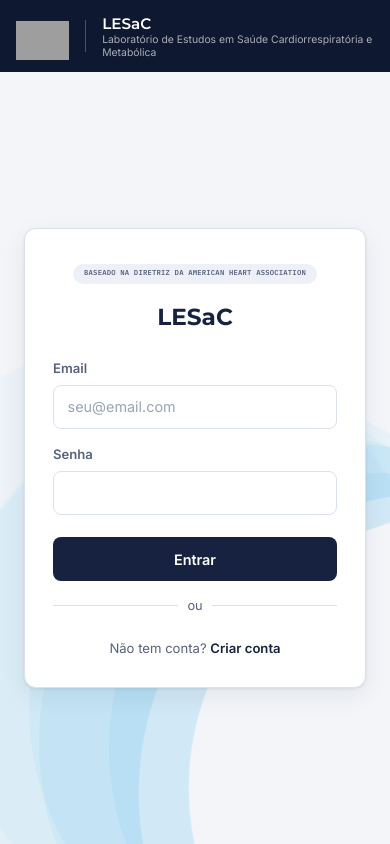
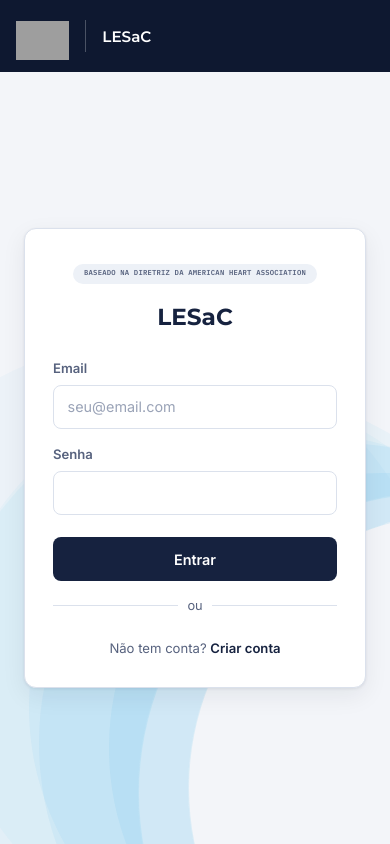
Before and after one commit to Thiagogmr1/Life-s-Essential-8, a React (Vite) app in the folder frontend/: page / in a window 390 px wide. Built offline with nearby package versions, Linux system fonts and the light colour scheme; no server answers; grey boxes are pictures that could not be loaded.

Commit message:
feat: frase loga da header apenas para desktop e tablet

```diff
--- a/frontend/src/components/Header/Header.css
+++ b/frontend/src/components/Header/Header.css
@@ -89,7 +89,7 @@
     }
 
     .app-header__subtitle {
-      font-size: 0.65rem;
+      display: none;
     }
   }
 
```
